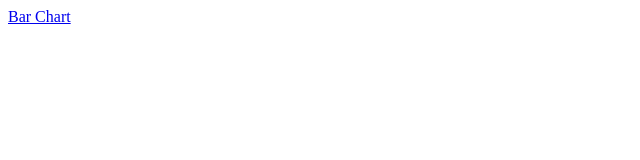
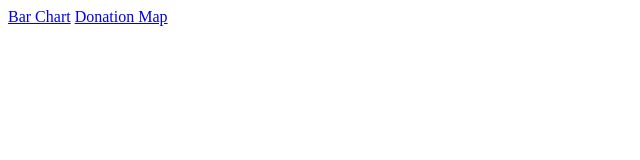
Before and after one commit to maneeshkm/maneeshkm.github.io, a plain HTML site: page index.html in a window 1280 px wide. Shown: the whole page, without its empty margins (0-640 px from the left). Drawn offline with Linux system fonts and the light colour scheme.

Commit message:
Update index.html

```diff
--- a/index.html
+++ b/index.html
@@ -1 +1,3 @@
 <a href="./barChart.html">Bar Chart</a>
+
+<a href="./donation.html">Donation Map</a>
```
